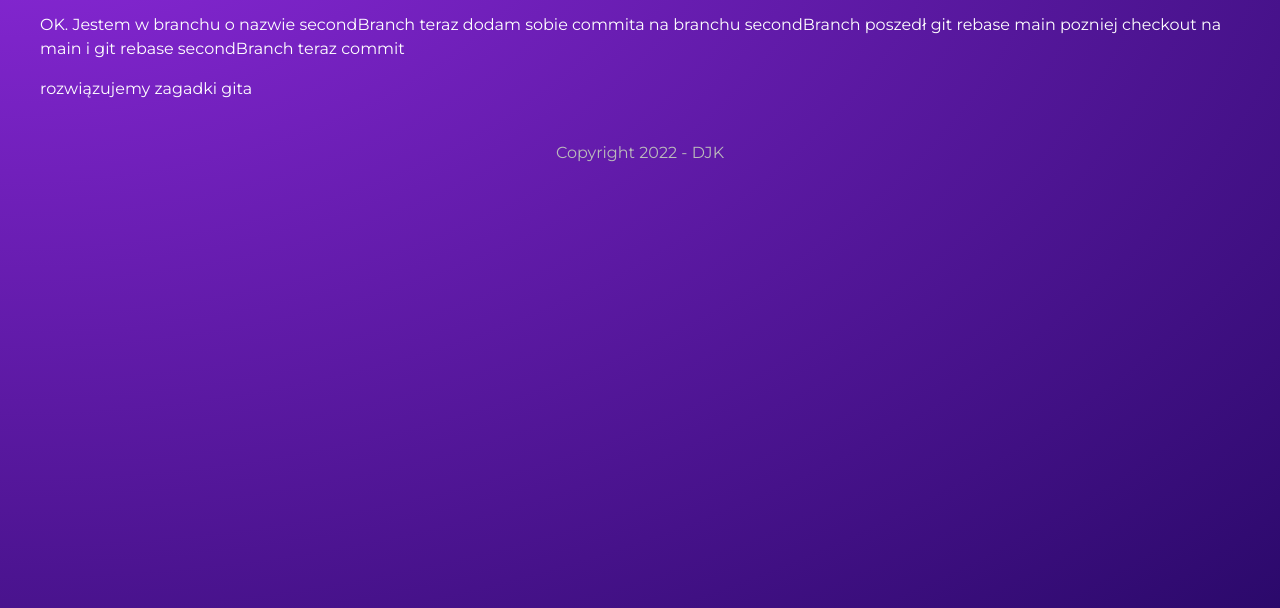
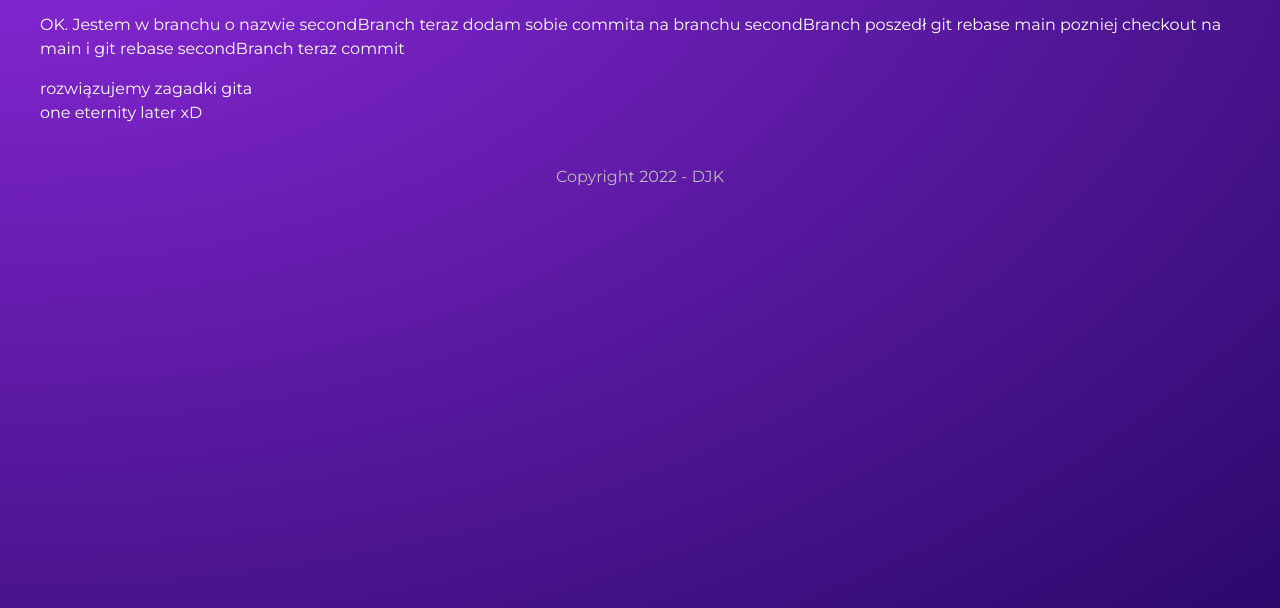
Before and after one commit to x03r4/G02, a Gatsby site: page /about in a window 1280 px wide. Shown: the part 192-800 px from the top of the page. Built offline with nearby package versions, Linux system fonts and the light colour scheme; Gatsby itself is replaced by a stand-in of ours.

Commit message:
wow omg lol rotfl

```diff
--- a/src/pages/about.js
+++ b/src/pages/about.js
@@ -14,7 +14,8 @@ function about() {
           teraz commit
         </p>
         <p>
-          rozwiązujemy zagadki gita
+          rozwiązujemy zagadki gita <br />
+          one eternity later xD
         </p>
       </div>
     </Layout>
```
